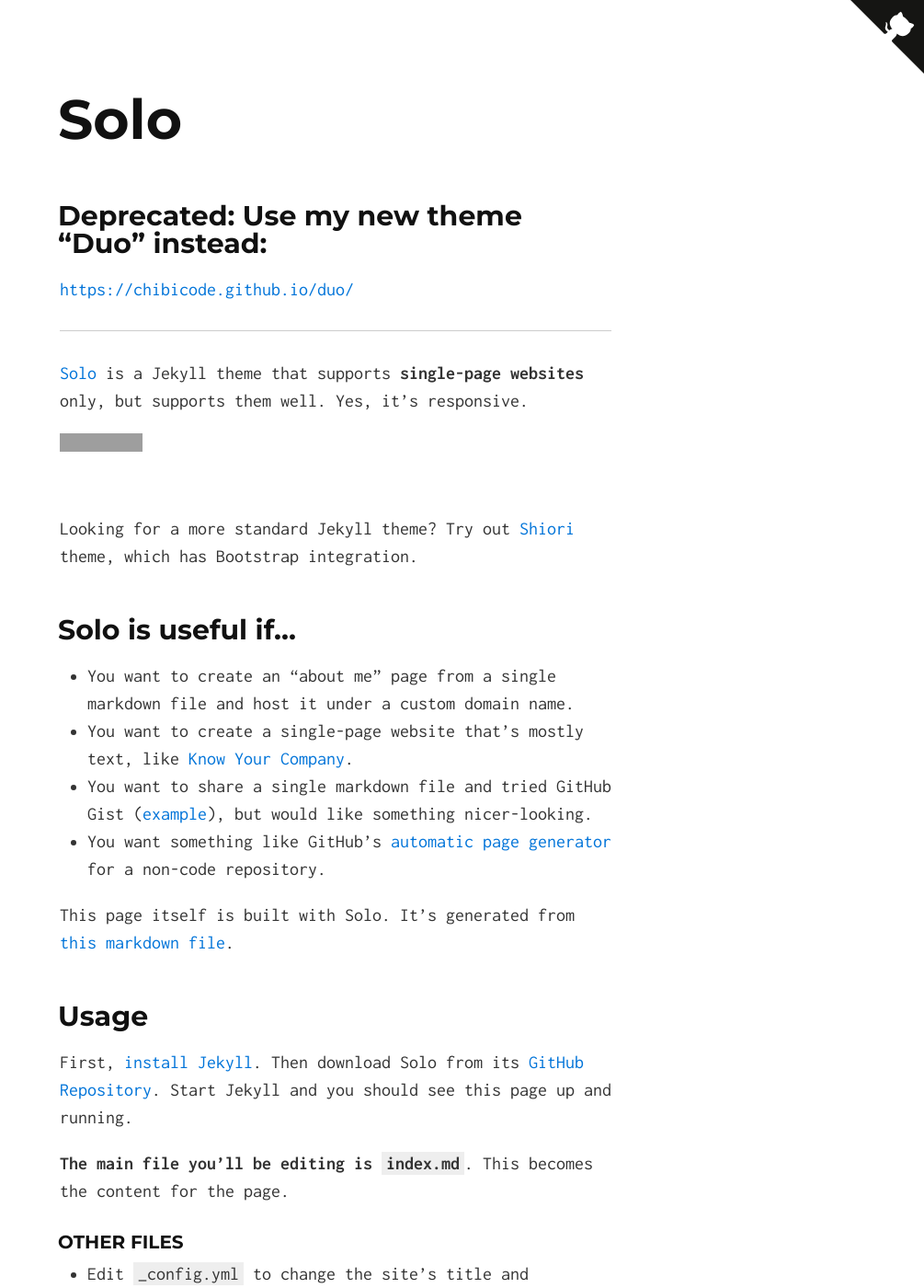
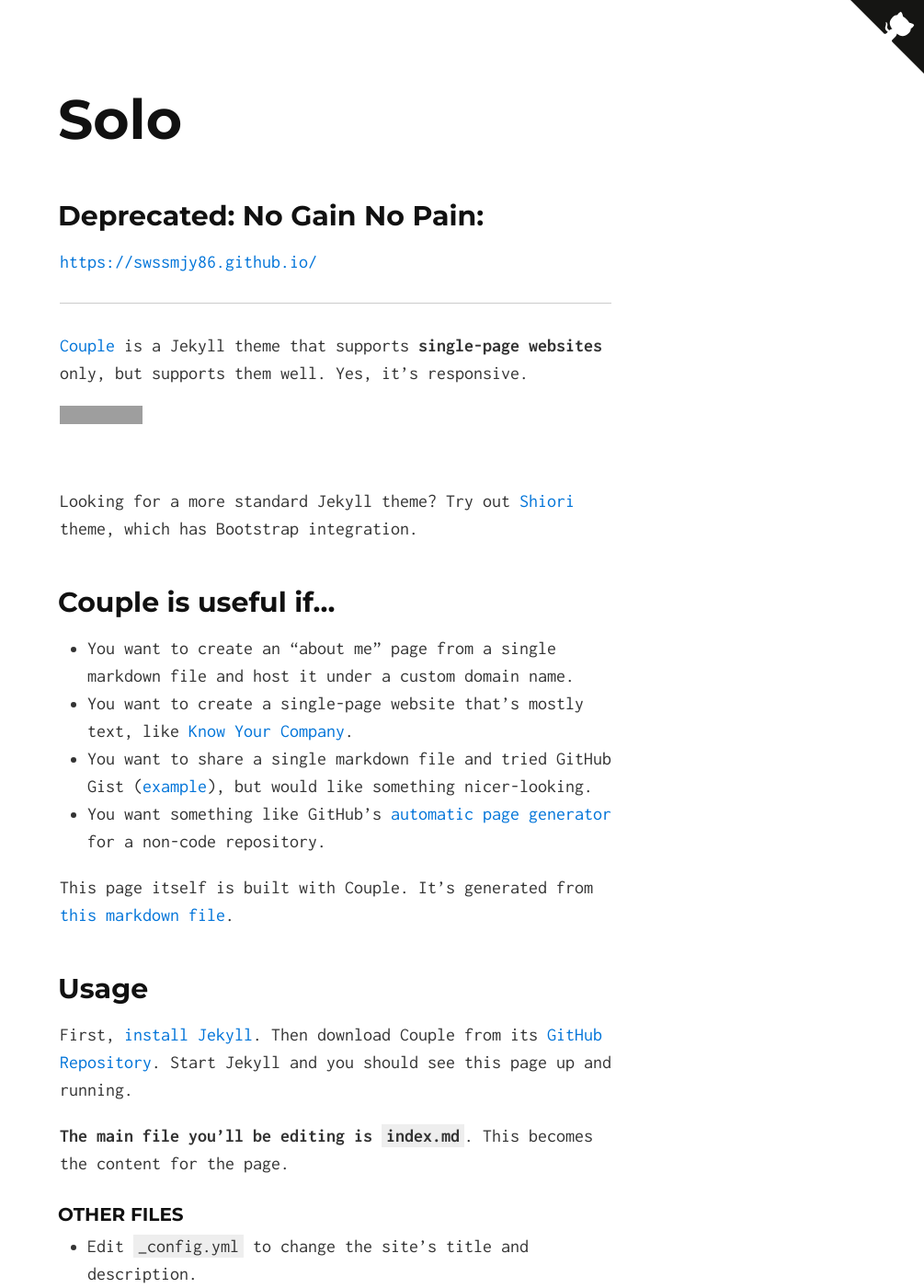
Before and after one commit to swssmjy86/swssmjy86.github.io, a Jekyll site: the page built from index.md, in a window 1280 px wide and 1400 px high. Shown: the whole window at 92% size, without its empty margins (275-1280 px from the left). Built offline with Jekyll 4.4.1, drawn with Linux system fonts in a browser that asks for light colours; our own code applies the rules of GitHub Pages for plain Markdown files; some of the changed text lies outside the part shown; grey boxes are pictures that could not be loaded.

Commit message:
Update index.md

```diff
--- a/index.md
+++ b/index.md
@@ -2,31 +2,31 @@
 layout: default
 ---
 
-## Deprecated: Use my new theme "Duo" instead:
+## Deprecated: No Gain No Pain:
 
-[https://chibicode.github.io/duo/](https://chibicode.github.io/duo/)
+[https://swssmjy86.github.io/](https://swssmjy86.github.io/)
 
 ---
 
-[Solo](http://chibicode.github.io/solo) is a Jekyll theme that supports **single-page websites** only, but supports them well. Yes, it's responsive.
+[Couple](http://chibicode.github.io/solo) is a Jekyll theme that supports **single-page websites** only, but supports them well. Yes, it's responsive.
 
 <iframe src="https://ghbtns.com/github-btn.html?user=chibicode&amp;repo=solo&amp;type=watch&amp;count=true&amp;size=large"
   allowtransparency="true" frameborder="0" scrolling="0" width="170" height="30"></iframe><br/>
 
 Looking for a more standard Jekyll theme? Try out [Shiori](http://github.com/ellekasai/shiori) theme, which has Bootstrap integration.
 
-## Solo is useful if...
+## Couple is useful if...
 
 * You want to create an "about me" page from a single markdown file and host it under a custom domain name.
 * You want to create a single-page website that's mostly text, like [Know Your Company](https://knowyourcompany.com/).
 * You want to share a single markdown file and tried GitHub Gist ([example](https://gist.github.com/dypsilon/5819504)), but would like something nicer-looking.
 * You want something like GitHub's [automatic page generator](http://pages.github.com/) for a non-code repository.
 
-This page itself is built with Solo. It's generated from [this markdown file](https://github.com/chibicode/solo/blob/gh-pages/_includes/index.md).
+This page itself is built with Couple. It's generated from [this markdown file](https://github.com/chibicode/solo/blob/gh-pages/_includes/index.md).
 
 ## Usage
 
-First, [install Jekyll](http://jekyllrb.com/docs/installation/). Then download Solo from its [GitHub Repository](https://github.com/chibicode/solo). Start Jekyll and you should see this page up and running.
+First, [install Jekyll](http://jekyllrb.com/docs/installation/). Then download Couple from its [GitHub Repository](https://swssmjy86.github.io/). Start Jekyll and you should see this page up and running.
 
 **The main file you'll be editing is `index.md`**. This becomes the content for the page.
 
@@ -44,7 +44,7 @@ Wthin `index.md`, do not use `<h1>` tags - `<h1>` is reserved for the site title
 
 ### Supported Tags
 
-Solo supports lists, `<hr>`s, `<table>`s,
+Couple supports lists, `<hr>`s, `<table>`s,
 
 > blockquotes, and...
 
```
